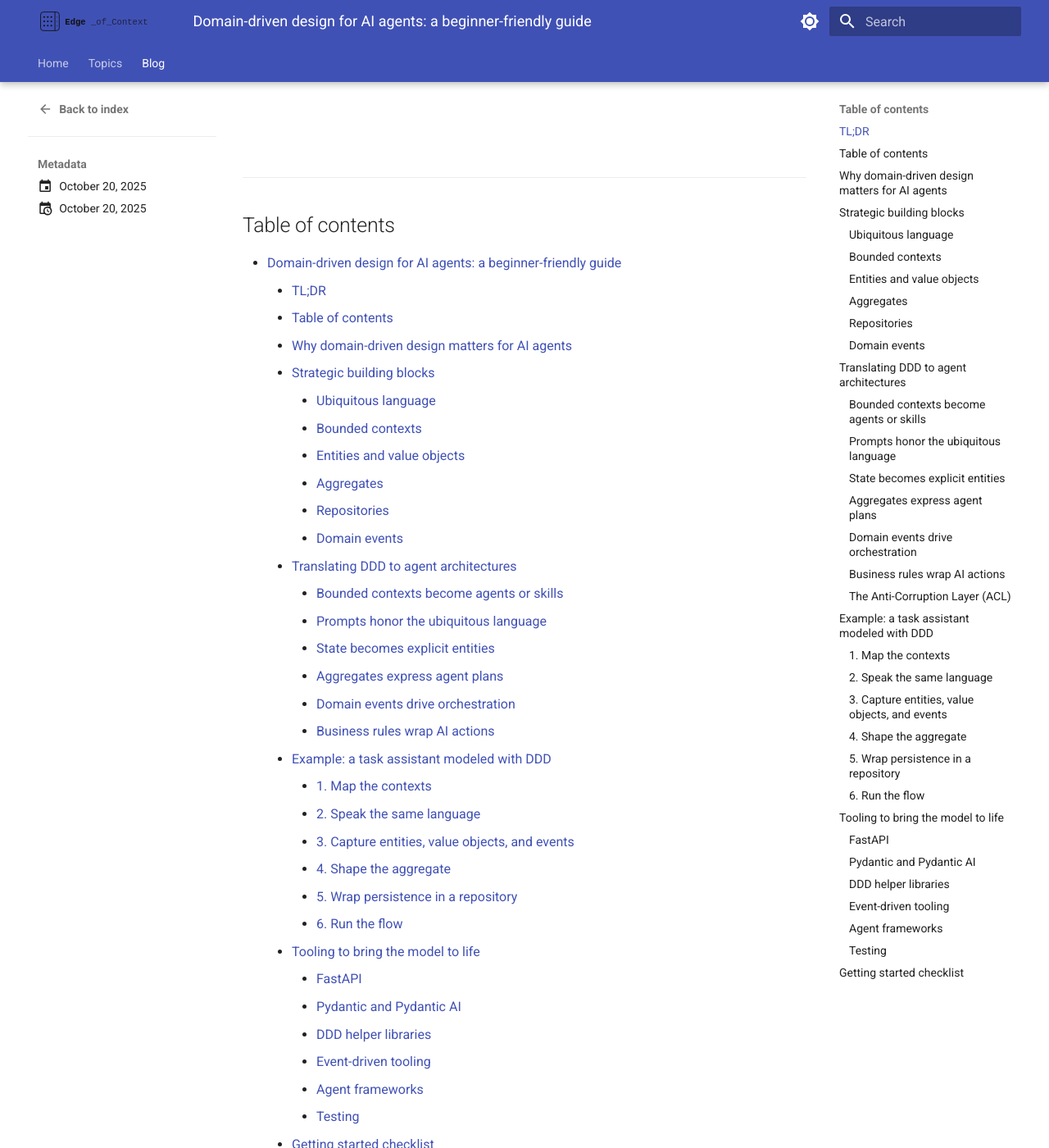
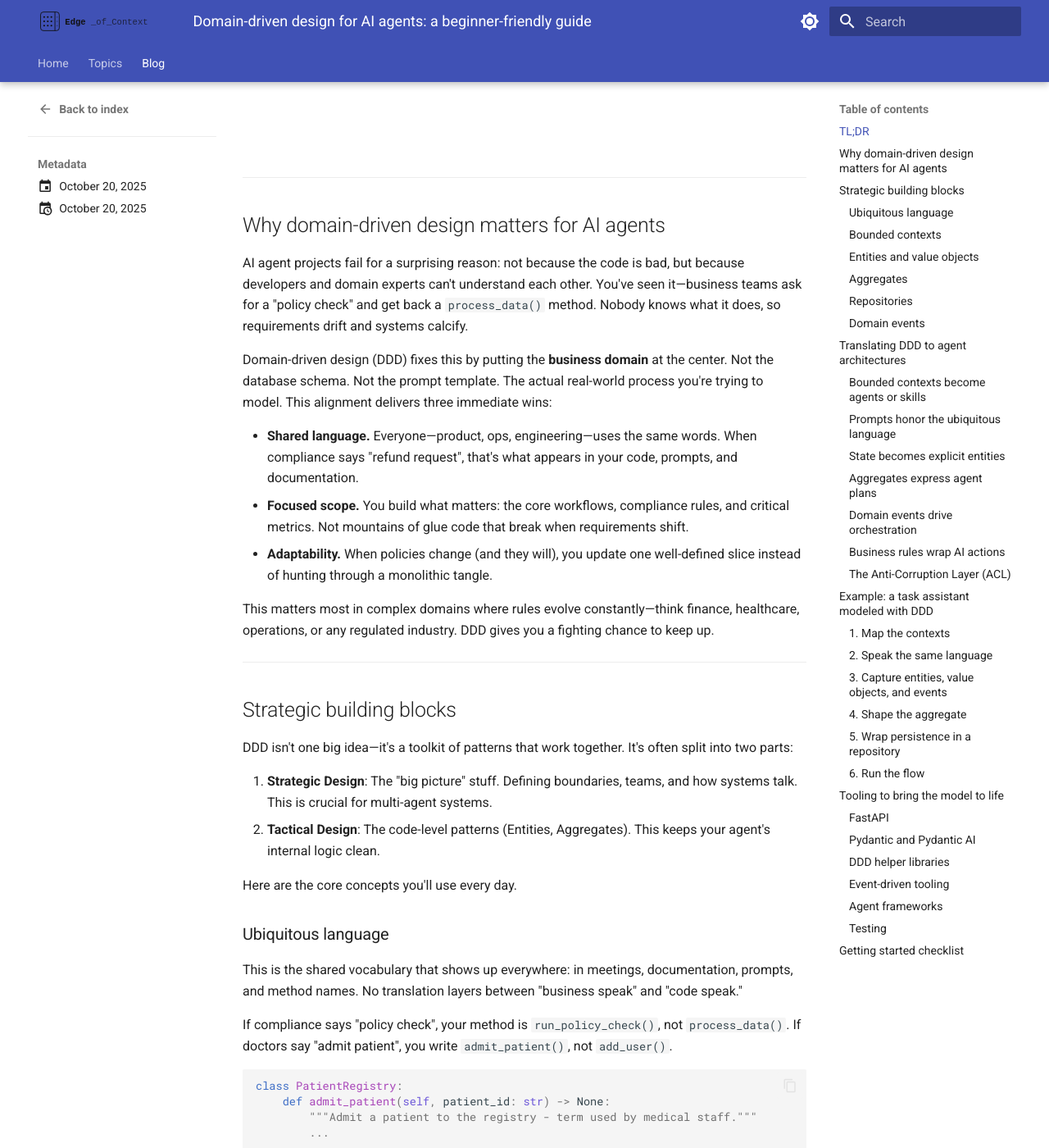
Before and after one commit to slavadubrov/notes, an MkDocs documentation site: the page built from docs/blog/posts/2025-10-20-domain-driven-design-ai-agents.md, in a window 1280 px wide and 1400 px high, scrolled down 790 px. Shown: the whole window at 82% size. Built offline with MkDocs 1.6.1 and Material for MkDocs 9.7.7, drawn with Linux system fonts in a browser that asks for light colours.

Commit message:
removed toc

```diff
--- a/docs/blog/posts/2025-10-20-domain-driven-design-ai-agents.md
+++ b/docs/blog/posts/2025-10-20-domain-driven-design-ai-agents.md
@@ -17,44 +17,6 @@ author: Viacheslav Dubrov
 ![DDD Layered Architecture](../assets/2025-10-20-domain-driven-design-ai-agents/ddd_layered_architecture.svg)
 
 <!-- more -->
-
----
-
-## Table of contents
-
-- [Domain-driven design for AI agents: a beginner-friendly guide](#domain-driven-design-for-ai-agents-a-beginner-friendly-guide)
-    - [TL;DR](#tldr)
-    - [Table of contents](#table-of-contents)
-    - [Why domain-driven design matters for AI agents](#why-domain-driven-design-matters-for-ai-agents)
-    - [Strategic building blocks](#strategic-building-blocks)
-        - [Ubiquitous language](#ubiquitous-language)
-        - [Bounded contexts](#bounded-contexts)
-        - [Entities and value objects](#entities-and-value-objects)
-        - [Aggregates](#aggregates)
-        - [Repositories](#repositories)
-        - [Domain events](#domain-events)
-    - [Translating DDD to agent architectures](#translating-ddd-to-agent-architectures)
-        - [Bounded contexts become agents or skills](#bounded-contexts-become-agents-or-skills)
-        - [Prompts honor the ubiquitous language](#prompts-honor-the-ubiquitous-language)
-        - [State becomes explicit entities](#state-becomes-explicit-entities)
-        - [Aggregates express agent plans](#aggregates-express-agent-plans)
-        - [Domain events drive orchestration](#domain-events-drive-orchestration)
-        - [Business rules wrap AI actions](#business-rules-wrap-ai-actions)
-    - [Example: a task assistant modeled with DDD](#example-a-task-assistant-modeled-with-ddd)
-        - [1. Map the contexts](#1-map-the-contexts)
-        - [2. Speak the same language](#2-speak-the-same-language)
-        - [3. Capture entities, value objects, and events](#3-capture-entities-value-objects-and-events)
-        - [4. Shape the aggregate](#4-shape-the-aggregate)
-        - [5. Wrap persistence in a repository](#5-wrap-persistence-in-a-repository)
-        - [6. Run the flow](#6-run-the-flow)
-    - [Tooling to bring the model to life](#tooling-to-bring-the-model-to-life)
-        - [FastAPI](#fastapi)
-        - [Pydantic and Pydantic AI](#pydantic-and-pydantic-ai)
-        - [DDD helper libraries](#ddd-helper-libraries)
-        - [Event-driven tooling](#event-driven-tooling)
-        - [Agent frameworks](#agent-frameworks)
-        - [Testing](#testing)
-    - [Getting started checklist](#getting-started-checklist)
 
 ---
 
```
